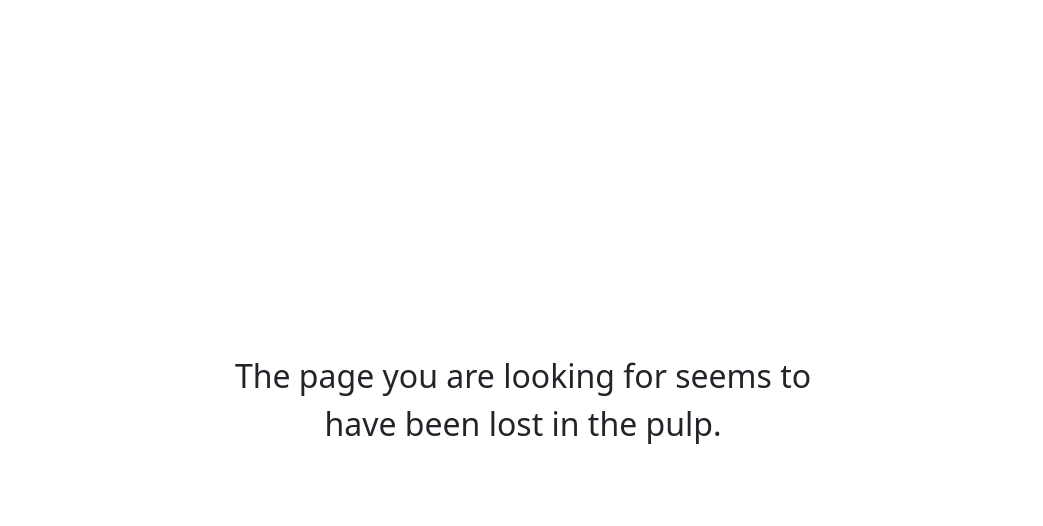
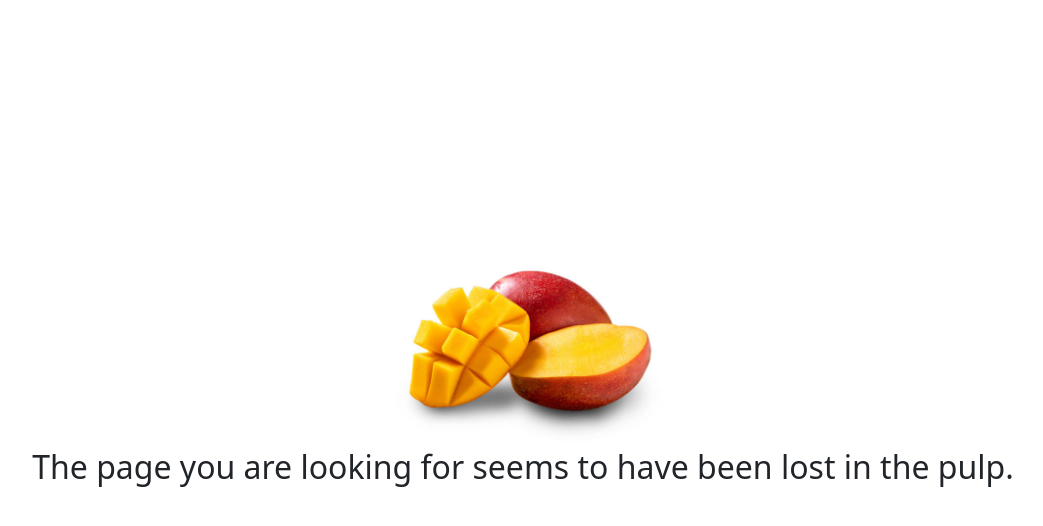
Before and after one commit to RokKuzner/Mango-Search, a Django app: template webapp/templates/404.html in a window 1280 px wide. Shown: the top 526 px of the page, without its empty margins (117-1160 px from the left). Run offline with Django 5.2, Linux system fonts and the light colour scheme; the template is opened without the code that fills it, so the values that code supplies are empty.

Commit message:
added an image to 404 error page

```diff
--- a/webapp/static/css/error_page.css
+++ b/webapp/static/css/error_page.css
@@ -9,14 +9,24 @@ article {
     position: absolute;
     top: 50%;
     left: 50%;
-    transform: translate(-50%, -50%);
+    transform: translate(-50%, -60%);
+    width: 90vw;
 
     font-size: 2rem;
     text-align: center;
+}
+
+article img.error-image-cut-mango {
+    max-width: 300px;
+    width: 100%;
 }
 
 @media screen and (max-width: 720px) {
     article {
         font-size: 1.4rem;
     }
+
+    article img.error-image-cut-mango {
+        max-width: 200px;
+    }
 }
--- a/webapp/templates/404.html
+++ b/webapp/templates/404.html
@@ -8,6 +8,7 @@
 
 {% block content %}
     <article>
-        The page you are looking for seems to have been lost in the pulp.
+        <img src="/files/static/icons?file=cut_mango.jpg" class="error-image-cut-mango">
+        <p>The page you are looking for seems to have been lost in the pulp.</p>
     </article>
 {% endblock %}
```
Also changed, not shown: webapp/static/icons/cut_mango.jpg (added).
